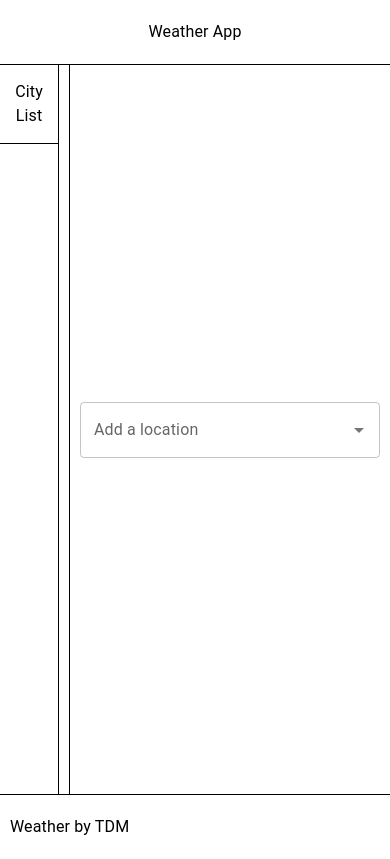
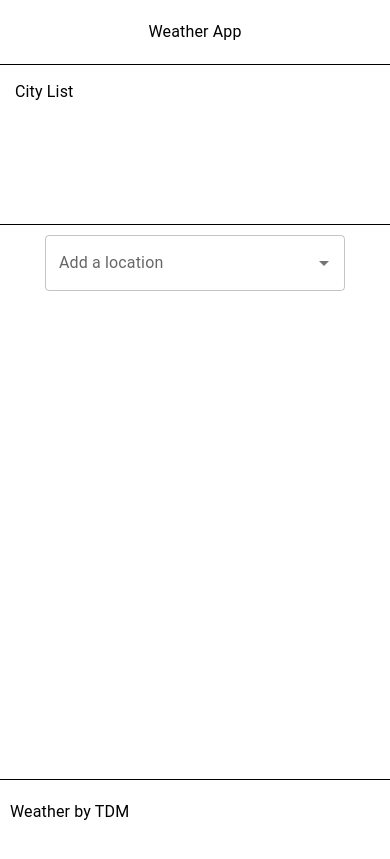
Before and after one commit to DenysTvardovskyi/weather-app, a React (Vite) app: page / in a window 390 px wide. Built offline with nearby package versions, Linux system fonts and the light colour scheme.

Commit message:
fixed routing and navigation

```diff
--- a/src/index.css
+++ b/src/index.css
@@ -16,6 +16,7 @@ footer, header, hgroup, menu, nav, section {
 }
 body {
   line-height: 1;
+  width: 100%;
 }
 ol, ul {
   list-style: none;
@@ -39,4 +40,5 @@ input, button, textarea{
 
 #root {
   height: 100vh;
+  width: 100%;
 }
--- a/src/main.tsx
+++ b/src/main.tsx
@@ -11,12 +11,7 @@ import Layout from './views/shared/layout';
 ReactDOM.createRoot(document.getElementById('root') as HTMLElement).render(
   <React.StrictMode>
     <Provider store={store}>
-      <Layout>
-        <RouterProvider
-          router={router}
-          fallbackElement={<CircularProgress />}
-        />
-      </Layout>
+      <RouterProvider router={router} fallbackElement={<CircularProgress />} />
     </Provider>
   </React.StrictMode>,
 );
--- a/src/redux/slices/userSlice.ts
+++ b/src/redux/slices/userSlice.ts
@@ -35,14 +35,20 @@ export const userSlice = createSlice({
             (city) => city.city.name === action.payload.city.name,
           )
         ) {
-          state.cityList = state.cityList.filter(
-            (city: any) => city.city.name !== action.payload.city.name,
+          const Index = state.cityList.findIndex(
+            (city) => city.city.name === action.payload.city.name,
           );
+          state.cityList[Index] = {
+            city: action.payload.city,
+            weather: action.payload.list[0],
+          };
+        } else {
+          state.cityList.push({
+            city: action.payload.city,
+            weather: action.payload.list[0],
+          });
         }
-        state.cityList.push({
-          city: action.payload.city,
-          weather: action.payload.list[0],
-        });
+
         window.localStorage.setItem('cityList', JSON.stringify(state.cityList));
       });
   },
--- a/src/views/components/weather-card/index.tsx
+++ b/src/views/components/weather-card/index.tsx
@@ -7,23 +7,36 @@ import {
   Link,
   Menu,
   MenuItem,
+  useMediaQuery,
 } from '@mui/material';
 import * as React from 'react';
+import { useEffect, useState } from 'react';
 import MoreVertIcon from '@mui/icons-material/MoreVert';
-import { useState } from 'react';
 import { useDispatch } from 'react-redux';
 import { removeCity } from 'slices/userSlice';
 import { fetchWeather } from 'slices/citySlice';
+import { makeStyles } from '@mui/styles';
+import { useLocation } from 'react-router-dom';
 
 const WeatherCard = ({ name, city, weather }: any) => {
   const [anchorEl, setAnchorEl] = useState<null | HTMLElement>(null);
+  const location = useLocation();
   const open = Boolean(anchorEl);
+  const matches = useMediaQuery('(min-width:1200px)');
+  const [active, setActive] = useState(false);
+
   const handleClick = (event: React.MouseEvent<HTMLElement>) => {
     setAnchorEl(event.currentTarget);
   };
   const handleClose = () => {
     setAnchorEl(null);
   };
+
+  useEffect(() => {
+    location.search === `?lat=${city.coord.lat}&lon=${city.coord.lon}`
+      ? setActive(true)
+      : setActive(false);
+  }, []);
 
   const dispatch = useDispatch();
 
@@ -33,8 +46,9 @@ const WeatherCard = ({ name, city, weather }: any) => {
     <Card
       sx={{
         maxWidth: 320,
-        width: '100%',
+        width: matches ? '100%' : 300,
         border: '1px solid black',
+        background: active ? '#c1eca5' : 'inherit',
         transition: '0.3s',
         gap: 5,
         '&:hover': {
--- a/src/views/components/weather-info/index.tsx
+++ b/src/views/components/weather-info/index.tsx
@@ -19,7 +19,7 @@ const WeatherInfo = ({ data, name }: Props) => {
         <WeatherIconTemp weather={data} />
         <Box>
           <Typography>
-            Precipitation: <strong>{data.pop * 100}</strong>%
+            Precipitation: <strong>{data?.pop * 100}</strong>%
           </Typography>
           <Typography>
             Humidity: <strong>{data.main.humidity}</strong>%
--- a/src/views/pages/city-page/index.tsx
+++ b/src/views/pages/city-page/index.tsx
@@ -39,7 +39,11 @@ const CityPage = () => {
         </Link>
       </Box>
       <WeatherInfo
-        data={filteredDataByDay[activeIndex][activeTooltipIndex]}
+        data={
+          (filteredDataByDay[activeIndex] as []).length >= activeTooltipIndex
+            ? filteredDataByDay[activeIndex][activeTooltipIndex]
+            : filteredDataByDay[activeIndex][0]
+        }
         name={city.name}
       />
       <HourChart
--- a/src/views/shared/footer/index.tsx
+++ b/src/views/shared/footer/index.tsx
@@ -6,6 +6,7 @@ const Footer = () => {
       <Box
         alignItems={'center'}
         padding={'20px 10px'}
+        height={'65px'}
         borderTop={'1px solid black'}
       >
         <Typography textAlign={'start'}>Weather by TDM</Typography>
--- a/src/views/shared/header/index.tsx
+++ b/src/views/shared/header/index.tsx
@@ -6,6 +6,7 @@ const Header = () => {
       <Box
         borderBottom='1px solid black'
         alignItems={'center'}
+        height={'65px'}
         padding={'20px 10px'}
       >
         <Typography textAlign={'center'}>Weather App</Typography>
--- a/src/views/shared/layout/index.tsx
+++ b/src/views/shared/layout/index.tsx
@@ -1,27 +1,29 @@
-import { Box } from '@mui/material';
+import { Box, useMediaQuery } from '@mui/material';
 import Header from '../header';
 import Footer from '../footer';
 import SideBar from '../side-bar';
+import { Outlet } from 'react-router-dom';
 
 const Layout = ({ children }: any) => {
+  const matches = useMediaQuery('(min-width:1200px)');
   return (
     <Box height={'100%'} maxHeight={'100vh'} boxSizing={'border-box'}>
       <Header />
       <Box
         display={'flex'}
-        columnGap={'10px'}
-        height={'calc(100% - 115px)'}
+        height={'calc(100vh - 130px)'}
         width={'100%'}
+        flexDirection={matches ? 'row' : 'column'}
       >
         <SideBar />
-        <Box width={'100%'} borderLeft={'1px solid black'}>
+        <Box width={'100%'} borderLeft={matches ? '1px solid black' : 'none'}>
           <Box
             boxSizing={'border-box'}
             padding={'10px'}
             height={'100%'}
             overflow={'auto'}
           >
-            {children}
+            <Outlet />
           </Box>
         </Box>
       </Box>
--- a/src/views/shared/side-bar/index.tsx
+++ b/src/views/shared/side-bar/index.tsx
@@ -1,22 +1,29 @@
-import { Box, Link, Typography } from '@mui/material';
+import { Box, Link, Typography, useMediaQuery } from '@mui/material';
 
 import WeatherCard from 'components/weather-card';
 import { useSelector } from 'react-redux';
+import { makeStyles } from '@mui/styles';
 
 const SideBar = () => {
   const { cityList } = useSelector((state: any) => state.user);
+  const matches = useMediaQuery('(min-width:1200px)');
   return (
     <Box
-      borderRight='1px solid black'
-      maxWidth={'320px'}
+      display={!matches ? 'flex' : 'inherit'}
+      maxWidth={matches ? '320px' : 'inherit'}
       width={'100%'}
       height={'100%'}
+      maxHeight={matches ? 'inherit' : '160px'}
+      minHeight={matches ? 'inherit' : '150px'}
+      flexDirection={matches ? 'column' : 'row'}
+      borderBottom={matches ? 'none' : '1px solid black'}
       overflow={'auto'}
     >
       <Box>
         <Typography
           p={'15px'}
-          borderBottom={'1px solid black'}
+          height={'100%'}
+          borderBottom={matches ? '1px solid black' : 'none'}
           textAlign={'center'}
         >
           City List
@@ -24,9 +31,9 @@ const SideBar = () => {
       </Box>
       <Box
         boxSizing={'border-box'}
-        rowGap={'10px'}
+        gap={'10px'}
+        flexDirection={matches ? 'column' : 'row'}
         display={'flex'}
-        flexDirection={'column'}
         padding={'10px'}
       >
         {cityList.map((city: any, index: number) => {
```
Also changed, not shown: src/routes/public-routes.tsx (+12 -5 lines), 2 other files (tests, documents, lock files or other folders).
